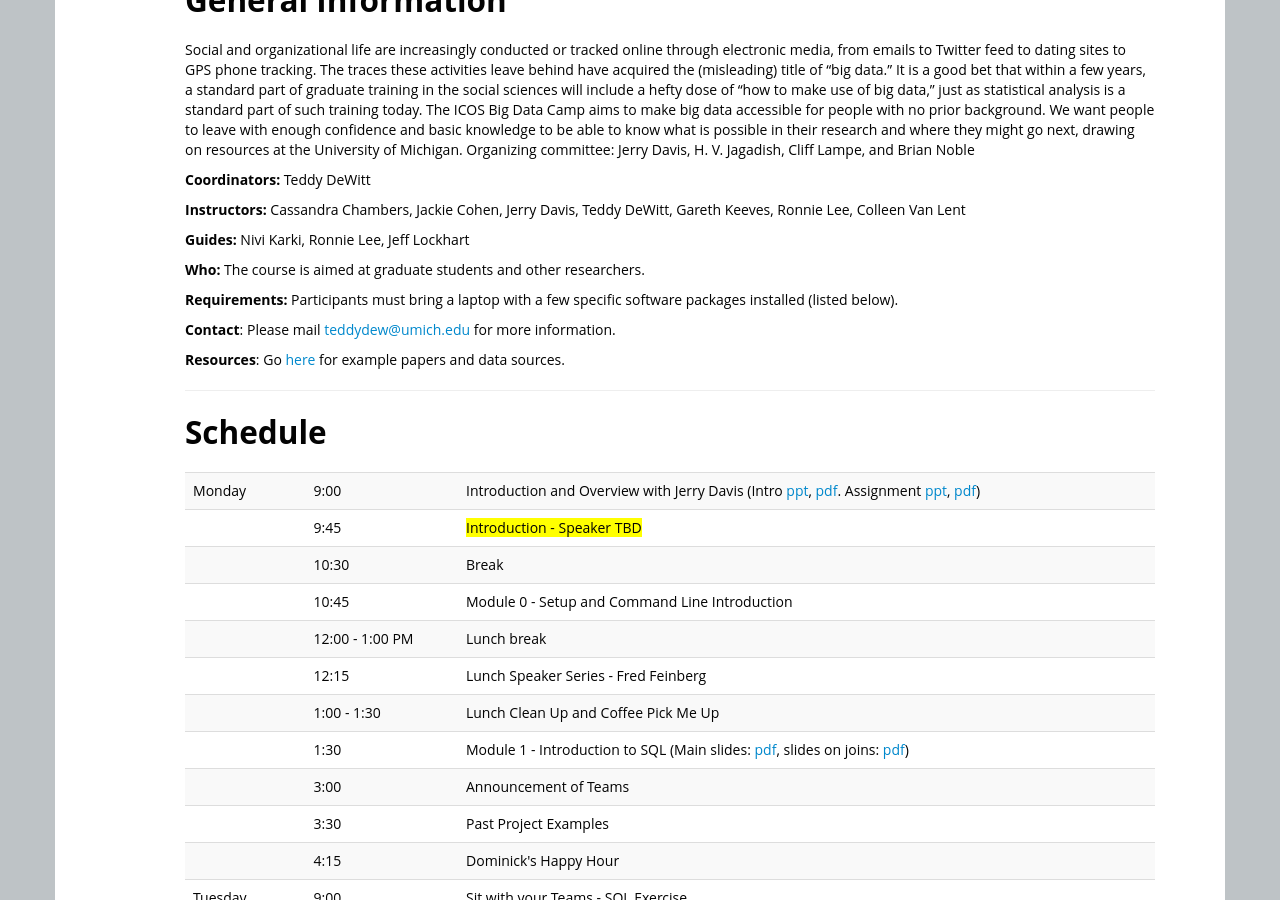
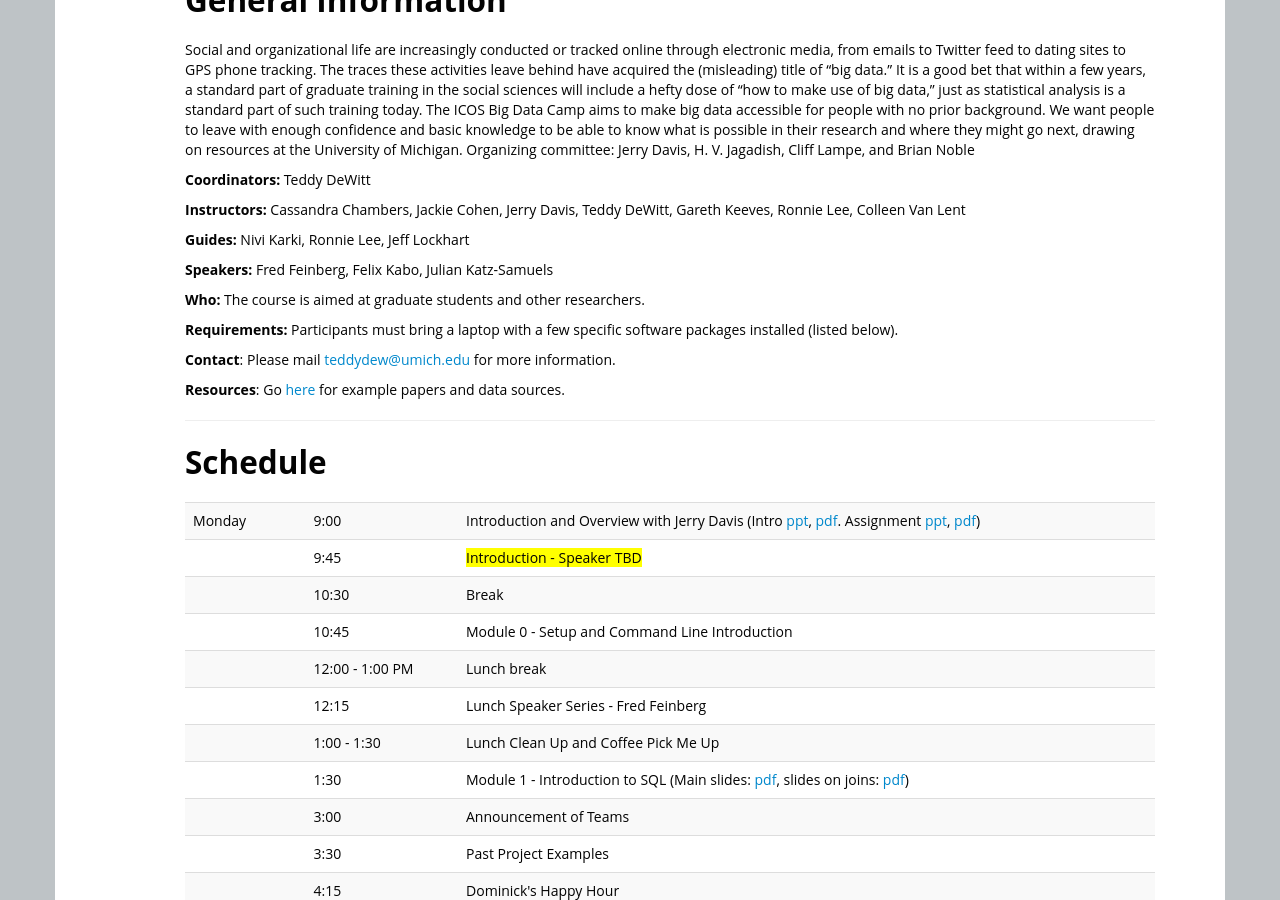
Before and after one commit to ICOSBigDataCamp/2018-summer-camp, a Jekyll site: the page built from index.html, in a window 1280 px wide and 900 px high, scrolled down 420 px. Built offline with Jekyll 4.4.1, drawn with Linux system fonts in a browser that asks for light colours.

Commit message:
Update index.html

```diff
--- a/index.html
+++ b/index.html
@@ -12,6 +12,7 @@ registration: restricted
 coordinators: [ "Teddy DeWitt" ]
 instructor: ["Cassandra Chambers","Jackie Cohen", "Jerry Davis","Teddy DeWitt","Gareth Keeves", "Ronnie Lee","Colleen Van Lent"]
 helpers: ["Nivi Karki","Ronnie Lee","Jeff Lockhart"]
+speakers: ["Fred Feinberg", "Felix Kabo", "Julian Katz-Samuels"]
 contact: teddydew@umich.edu
 ---
 <!--
@@ -58,7 +59,12 @@ Organizing committee: Jerry Davis, H. V. Jagadish, Cliff Lampe, and Brian Noble
   {{page.helpers | join: ', ' %}}
 </p>
 {% endif %}
-
+{% if page.speakers %}
+<p>
+  <strong>Speakers:</strong>
+  {{page.speakers | join: ', ' %}}
+</p>
+{% endif %}
 <!--
     Modify this block to reflect the target audience for your bootcamp.
     In particular, if it is only open to people from a particular institution,
```
